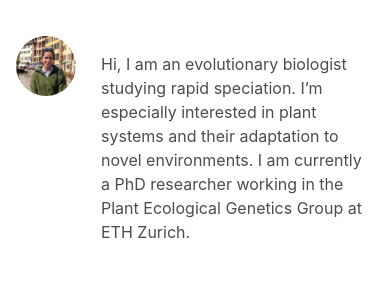
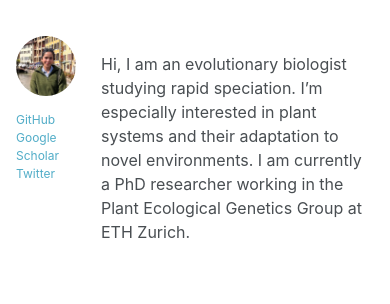
Before and after one commit to b-shahid/b-shahid.github.io, a Jekyll site: the page built from _pages/about.md, in a window 390 px wide, cut to the strip 238-900 px from the top of the page. Shown: the top 304 px of the strip. Built offline with Jekyll 4.4.1, drawn with Linux system fonts in a browser that asks for light colours; a script bundle is joined from its source files by our own code; library files that are not in the unit come from our copies.

Commit message:
Update main.scss

```diff
--- a/assets/css/main.scss
+++ b/assets/css/main.scss
@@ -280,4 +280,18 @@ nav.greedy-nav button,
   .intro-right {
     flex: 1 !important;
   }
+    /* Show links below bio on mobile instead */
+.intro-left h3,
+.intro-left .location {
+  display: none !important;
+ }
+
+.intro-left .links {
+  display: block !important;
+  margin-top: 10px;
+  font-size: 12px;
+ }
+    .site-title {
+  margin-right: 15px !important;
+ }
 }
```
